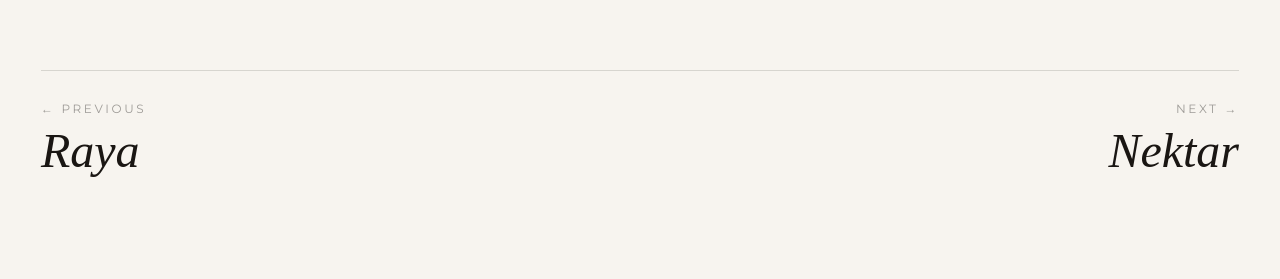
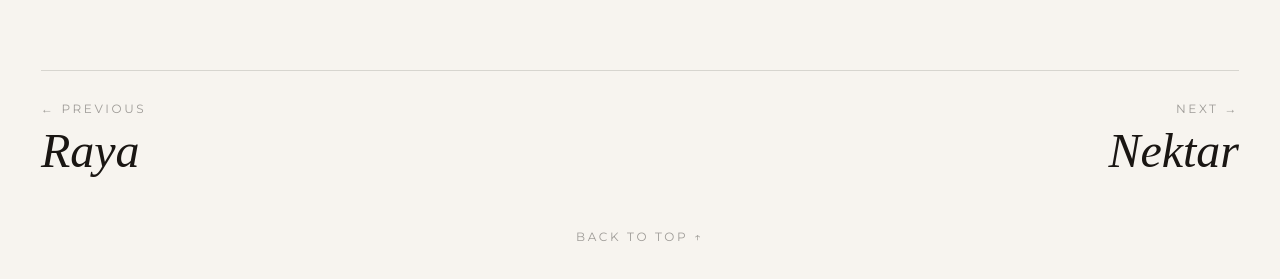
Before and after one commit to severkari2/swapnaja-portfolio, a Next.js app: page /work/brew-for-you in a window 1280 px wide. Shown: the part 8440-8719 px from the top of the page. Before the commit the page ends 8679 px from the top, so only its background shows below. Built offline with nearby package versions, Linux system fonts and the light colour scheme.

Commit message:
feat: add back to top button for projects

```diff
--- a/src/app/(pages)/work/[slug]/page.tsx
+++ b/src/app/(pages)/work/[slug]/page.tsx
@@ -3,6 +3,7 @@ import type { CSSProperties } from "react";
 import Image from "next/image";
 import Link from "next/link";
 import { notFound } from "next/navigation";
+import { BackToTop } from "@/components/BackToTop";
 import { MenuSlideshow } from "@/components/MenuSlideshow";
 import { QuietLink } from "@/components/QuietLink";
 import { SiteNav } from "@/components/SiteNav";
@@ -233,7 +234,10 @@ export default async function ProjectPage(props: PageProps<"/work/[slug]">) {
           } as CSSProperties
         }
       >
-        <h1 className="sr-only">{project.title}</h1>
+        {/* Focusable only from script: BackToTop lands here. */}
+        <h1 id="project-title" tabIndex={-1} className="sr-only">
+          {project.title}
+        </h1>
         {blocks.map((block, i) => (
           <Block
             key={block.kind === "image" ? block.src : `${block.kind}-${i}`}
@@ -247,7 +251,7 @@ export default async function ProjectPage(props: PageProps<"/work/[slug]">) {
 
       <nav
         aria-label="More projects"
-        className="mx-4 grid grid-cols-2 gap-6 border-t border-rule pb-16 pt-8 sm:mx-6 md:mx-[3.2vw] lg:mt-16"
+        className="mx-4 grid grid-cols-2 gap-6 border-t border-rule pt-8 sm:mx-6 md:mx-[3.2vw] lg:mt-16"
       >
         {[
           { rel: "prev", project: prev, label: <>&larr; previous</>, align: "" },
@@ -267,6 +271,10 @@ export default async function ProjectPage(props: PageProps<"/work/[slug]">) {
           </Link>
         ))}
       </nav>
+
+      <div className="flex justify-center pb-16 pt-14">
+        <BackToTop target="project-title" />
+      </div>
     </>
   );
 }
--- /dev/null
+++ b/src/components/BackToTop.tsx
@@ -0,0 +1,20 @@
+"use client";
+
+// Micro-caps button at the foot of a long page that scrolls back to its top: smoothly, or at
+// once under prefers-reduced-motion. Focus moves to `target` (an element with tabIndex -1,
+// such as the page's h1), so keyboard and screen reader users land at the top too.
+export function BackToTop({ target, className = "" }: { target: string; className?: string }) {
+  return (
+    <button
+      type="button"
+      onClick={() => {
+        const still = window.matchMedia("(prefers-reduced-motion: reduce)").matches;
+        window.scrollTo({ top: 0, behavior: still ? "instant" : "smooth" });
+        document.getElementById(target)?.focus({ preventScroll: true });
+      }}
+      className={`label cursor-pointer whitespace-nowrap text-ink/40 transition-colors hover:text-ink focus-visible:text-ink [--label-size:12px] ${className}`}
+    >
+      back to top <span aria-hidden="true">&uarr;</span>
+    </button>
+  );
+}
```
Also changed, not shown: 1 other file (tests, documents, lock files or other folders).
